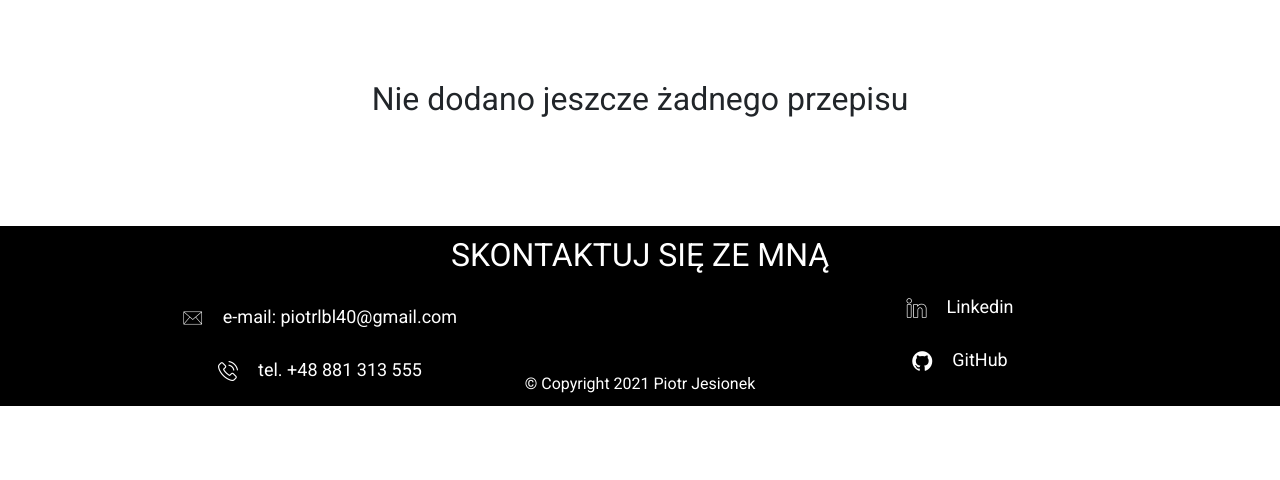
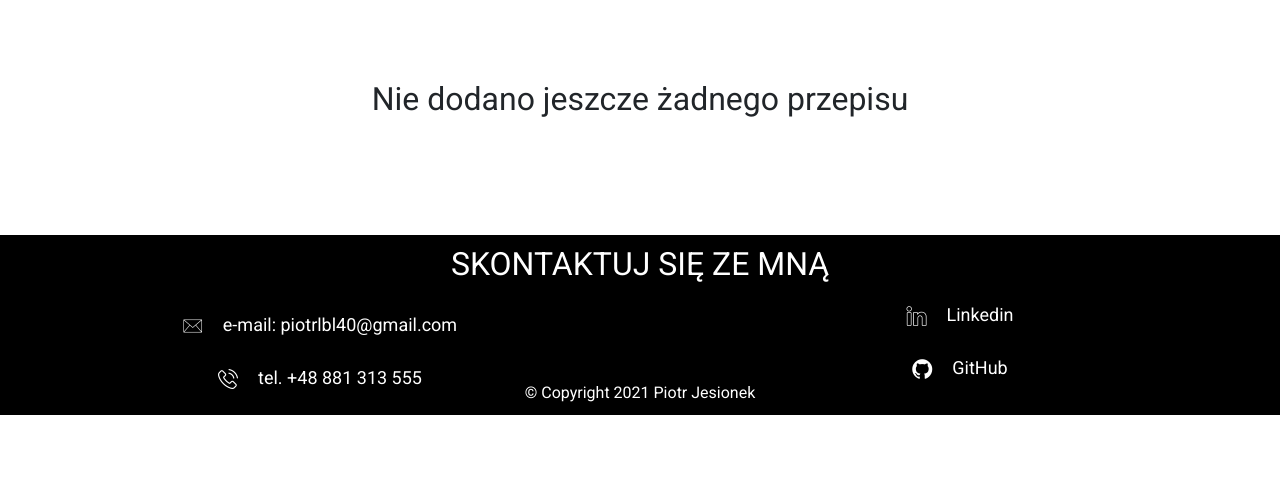
Before and after one commit to Jesioon/Foody, a Django app: page /recipes/moje/Moje/ in a window 1280 px wide. Shown: the part 385-865 px from the top of the page. After the commit the page ends 800 px from the top, so only its background shows below. Run offline with Django 3.2, Linux system fonts and the light colour scheme; the visitor is signed in with stand-in values (Sample User, id 1); data that the repository does not hold is empty; style sheets or scripts are compiled from the project's sources; some libraries are stand-ins or nearby versions; some web fonts are replaced.

Commit message:
Add margins at body for space between footer

```diff
--- a/foddys/static/foddys/css/style.css
+++ b/foddys/static/foddys/css/style.css
@@ -7,8 +7,16 @@
 
 body {
   font-family: 'Roboto', sans-serif;
+  width: 100%;
   min-height: 100vh;
-  width: 100%;
+  display: -webkit-box;
+  display: -ms-flexbox;
+  display: flex;
+  -webkit-box-orient: vertical;
+  -webkit-box-direction: normal;
+      -ms-flex-direction: column;
+          flex-direction: column;
+  overflow-x: hidden;
 }
 
 div.wrap {
@@ -216,6 +224,7 @@ div.wrap {
   position: relative;
   top: 0;
   left: 0;
+  margin-top: auto;
 }
 
 .mainFooter h2 {
@@ -323,16 +332,16 @@ header.mainHeader a:hover {
   font-size: 45px;
 }
 
-main {
-  margin: 50px 0 100px;
-}
-
 section.threeRecipes {
   margin-top: 50px;
 }
 
 section.threeRecipes ~ .threeRecipes {
   margin-top: 100px;
+}
+
+section.threeRecipes:last-of-type {
+  margin-bottom: 150px;
 }
 
 main h1 {
@@ -446,6 +455,7 @@ section.recipesList {
       justify-content: space-around;
   -ms-flex-wrap: wrap;
       flex-wrap: wrap;
+  margin-bottom: 100px;
 }
 
 .recipesList div {
--- a/foddys/static/foddys/scss/_footer.scss
+++ b/foddys/static/foddys/scss/_footer.scss
@@ -1,11 +1,14 @@
 .mainFooter {
-    // margin-top: 150px;
+
     height: 180px;
     background-color: #000;
     color: #fff;
     position: relative;
     top: 0;
     left: 0;
+
+// This is for footer stick to bottom of all pages
+    margin-top: auto;
 }
 
 .mainFooter h2 {
--- a/foddys/static/foddys/scss/_homepage.scss
+++ b/foddys/static/foddys/scss/_homepage.scss
@@ -37,9 +37,9 @@ header.mainHeader a:hover {
     font-size: 45px;
 }
 
-main {
-    margin: 50px 0 100px;
-}
+// main {
+//     margin: 50px 0 100px;
+// }
 
 section.threeRecipes {
     margin-top: 50px;
@@ -47,6 +47,10 @@ section.threeRecipes {
 
 section.threeRecipes~.threeRecipes {
     margin-top: 100px;
+}
+
+section.threeRecipes:last-of-type {
+    margin-bottom: 150px;
 }
 
 main h1 {
--- a/foddys/static/foddys/scss/_recipes.scss
+++ b/foddys/static/foddys/scss/_recipes.scss
@@ -24,7 +24,7 @@ section.recipesList {
     display: flex;
     justify-content: space-around;
     flex-wrap: wrap;
-
+    margin-bottom: 100px;
 }
 
 .recipesList div {
--- a/foddys/static/foddys/scss/_reset.scss
+++ b/foddys/static/foddys/scss/_reset.scss
@@ -7,8 +7,13 @@
 
 body {
     font-family: 'Roboto', sans-serif;
+    width: 100%;
+
+// This is for footer stick to bottom of all pages
     min-height: 100vh;
-    width: 100%;
+    display: flex;
+    flex-direction: column;
+    overflow-x: hidden;
 }
 
 div.wrap {
```
Also changed, not shown: 1 other file.
